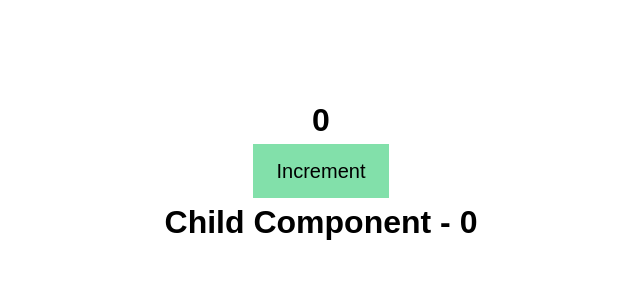
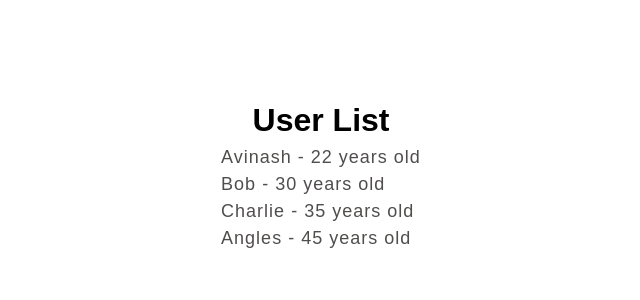
Before and after one commit to AvinashS97/reactJs, a React (Vite) app: page / in a window 1280 px wide. Shown: the top 300 px of the page, without its empty margins (319-959 px from the left). Built offline with nearby package versions, Linux system fonts and the light colour scheme.

Commit message:
React State Challenge

```diff
--- a/src/App.jsx
+++ b/src/App.jsx
@@ -5,8 +5,9 @@
 // import { EventHandling } from "./components/EventHandling";
 // import { EventProps } from "./components/EventProps";
 // import { EventPropagation} from "./components/EventPropagation";
+import { DerivedState } from "./components/DerivedState";
 import  "./components/EV.css";
-import { State } from "./components/hooks/State";
+// import { State } from "./components/hooks/State";
 
 // import {Fragment } from "react";
 // return <Fragment>//</Fragment>
@@ -23,7 +24,8 @@
     {/* <EventHandling /> */}
     {/* <EventProps/> */}
     {/* <EventPropagation /> */}
-    <State />
+    {/* <State /> */}
+    <DerivedState />
 
     {/* <Footer /> */}
    </section >
--- /dev/null
+++ b/src/components/DerivedState.jsx
@@ -0,0 +1,23 @@
+const users = [
+    {name: "Avinash", age: 22},
+    {name: "Bob", age: 30},
+    {name: "Charlie", age: 35},
+    {name: "Angles", age: 45},
+];
+
+export const DerivedState = () => {
+    return (
+        <div className="main-div">
+            <h1>User List</h1>
+            <ul>
+                {users.map((curElem, index) => {
+                    return(
+                        <li key={index}>
+                            {curElem.name} - {curElem.age} years old
+                        </li>
+                    )
+                })}
+            </ul>
+        </div>
+    )
+}
```
Also changed, not shown: src/source.md (+2 -0 lines).
